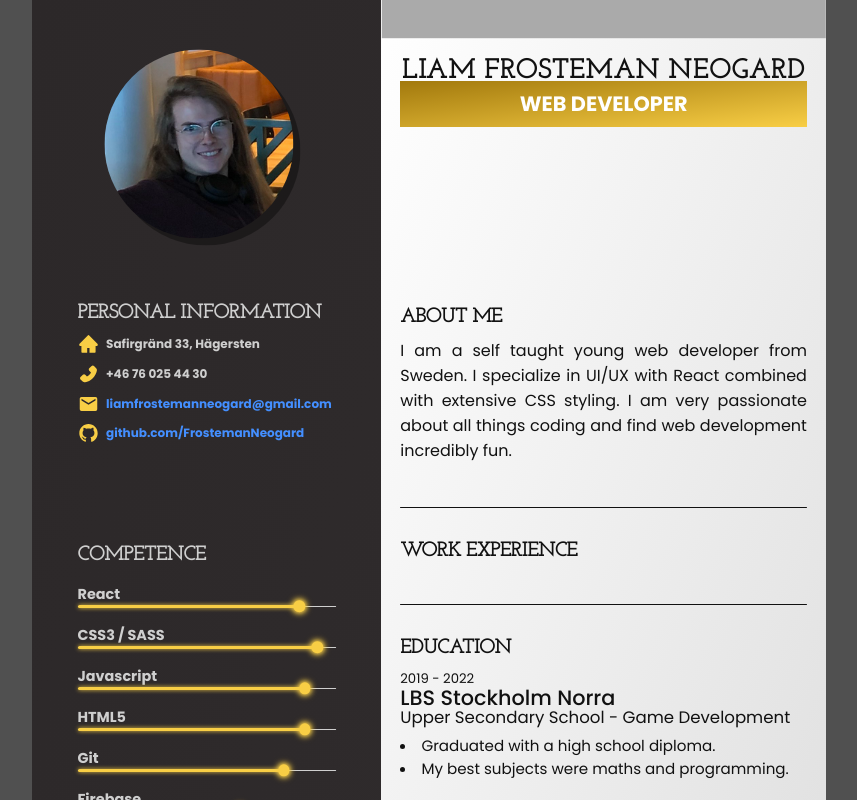
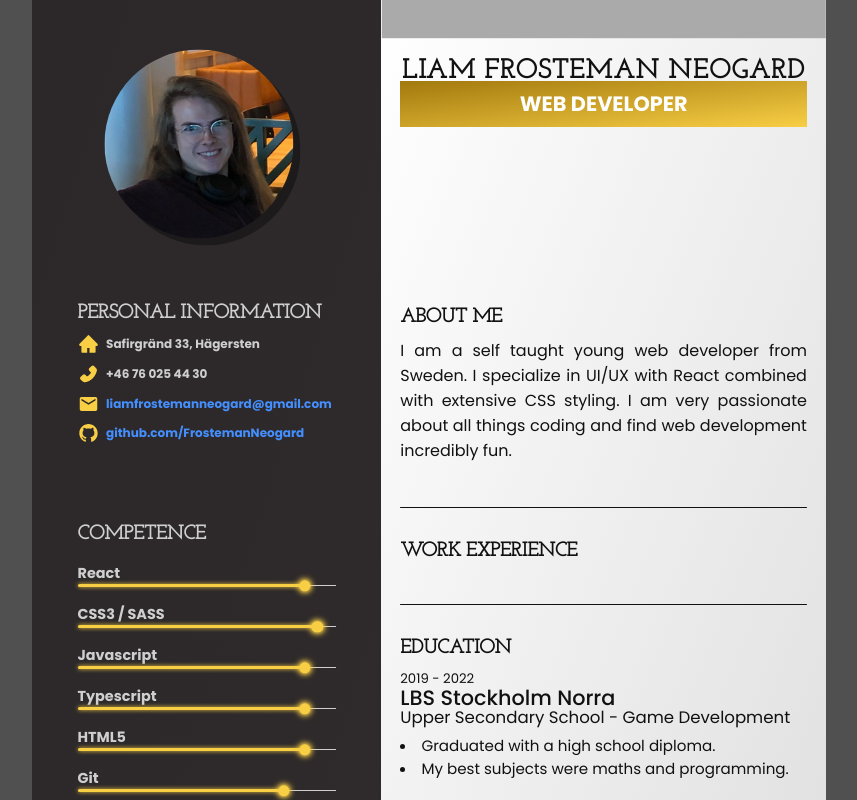
Before and after one commit to FrostemanNeogard/personal_resume, a React (Vite) app: page / in a window 1280 px wide. Shown: the top 800 px of the page, without its empty margins (211-1068 px from the left). Built offline with nearby package versions, Linux system fonts and the light colour scheme; a web font is replaced by a local one.

Commit message:
Add Typescript as skill

```diff
--- a/src/components/LeftSideContent.jsx
+++ b/src/components/LeftSideContent.jsx
@@ -63,13 +63,14 @@ export default function LeftSideContent() {
           Competence
         </h1>
         <section>
-          <Skill skill="React" competenceLevel={88} />
+          <Skill skill="React" competenceLevel={90} />
           <Skill skill="CSS3 / SASS" competenceLevel={95} />
           <Skill skill="Javascript" competenceLevel={90} />
+          <Skill skill="Typescript" competenceLevel={90} />
           <Skill skill="HTML5" competenceLevel={90} />
           <Skill skill="Git" competenceLevel={82} />
+          <Skill skill="Node" competenceLevel={75} />
           <Skill skill="Firebase" competenceLevel={65} />
-          <Skill skill="Node" competenceLevel={75} />
         </section>
       </section>
 
```
